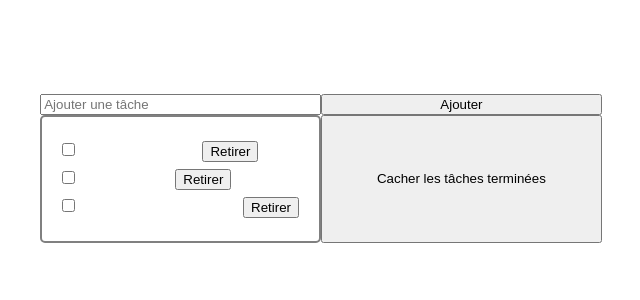
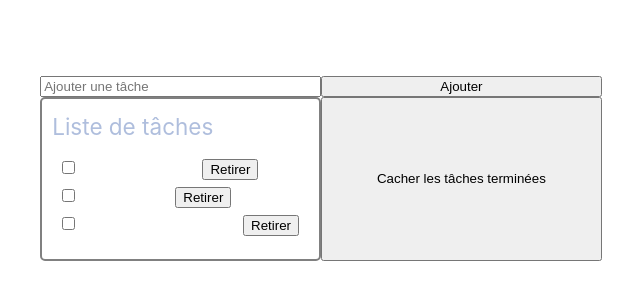
Before and after one commit to JoraxTV/todo_list, a Vue app: page / in a window 1280 px wide. Shown: the part 232-532 px from the top of the page, without its empty margins (319-959 px from the left). Built offline with nearby package versions, Linux system fonts and the light colour scheme.

Commit message:
Exercice 3

```diff
--- a/src/App.vue
+++ b/src/App.vue
@@ -1,9 +1,12 @@
 <script setup lang="ts">
     import ListeDeTaches from '@/composants/ListeDeTaches.vue';
+
+
 </script>
 
 <template>
-    <ListeDeTaches />
+    <ListeDeTaches titre="Liste de tâches"></ListeDeTaches>
+
 </template>
 
 <style scoped>
--- a/src/composants/ListeDeTaches.vue
+++ b/src/composants/ListeDeTaches.vue
@@ -8,6 +8,10 @@
     description: string;
     faite: boolean;
   }
+
+  const props = defineProps({
+        titre: String
+    });
 
 
   let id = 0;
@@ -39,6 +43,7 @@
     @click="ajouterTache(description)">Ajouter</button>
 
   <div id="wrapper">
+    <h2>{{ titre }}</h2>
     <ul>
       <li v-for="tache in tachesFiltrees" :key="tache.id">
         <input type="checkbox" v-model="tache.faite" />
@@ -77,4 +82,8 @@
   .pasfait {
     color: white;
   }
+
+  h2 {
+        color: #afbedd;
+    }
 </style>
```
